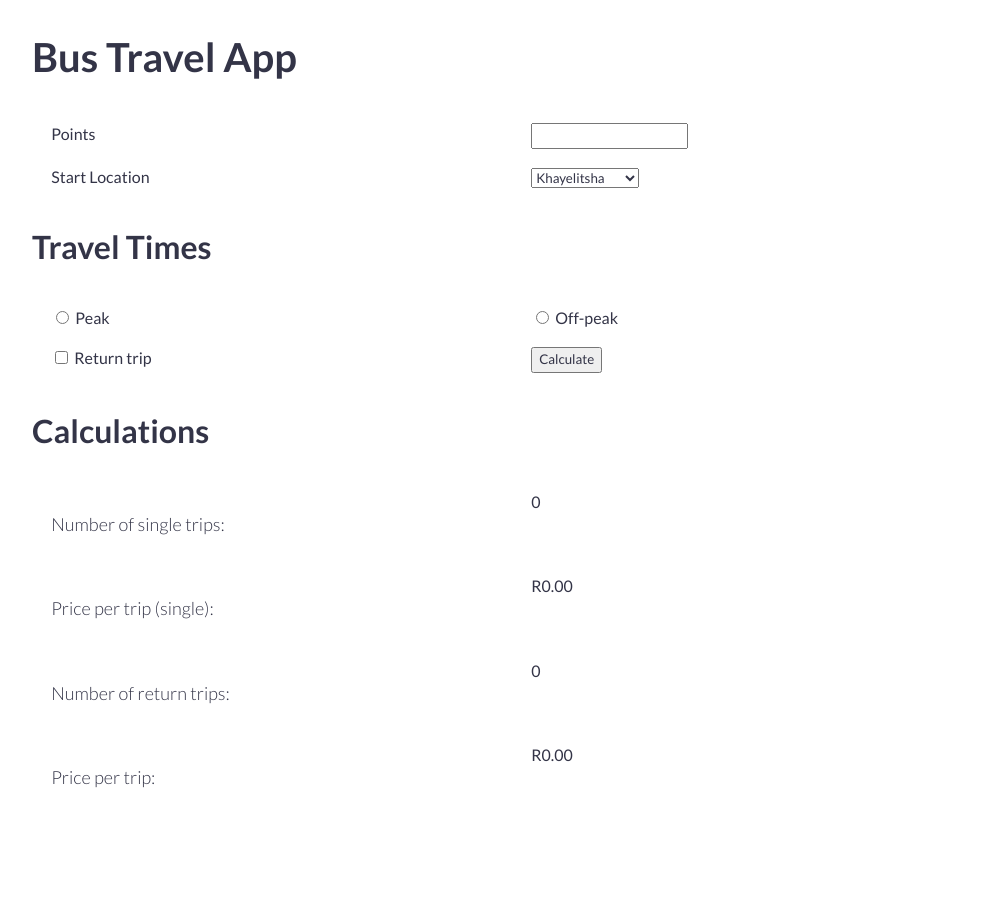
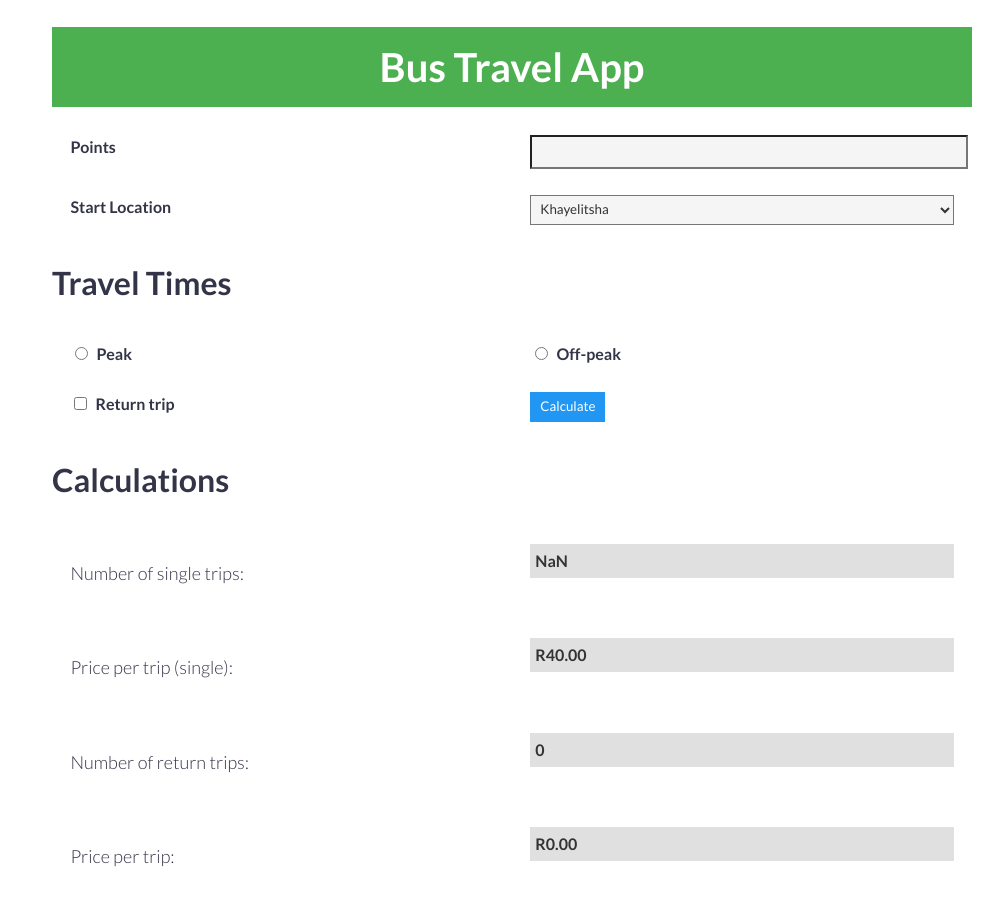
Before and after one commit to Kabelo-pro/bus-travel-widget, a plain HTML site: page index.html in a window 1280 px wide. Both pictures are taken after a click on the button "Calculate". Shown: the whole page, without its empty margins (128-1131 px from the left). Before the commit the page ends 827 px from the top, so only its background shows below. Drawn offline with Linux system fonts and the light colour scheme.

Commit message:
Final commit

```diff
--- a/bus-widget.dom.js
+++ b/bus-widget.dom.js
@@ -0,0 +1,74 @@
+
+
+// DOM references
+const pointsInput = document.getElementById("points");
+const startLocationSelect = document.getElementById("startLocation");
+const peakRadio = document.getElementById("peakRadio");
+const offPeakRadio = document.getElementById("offPeakRadio");
+const returnCheckbox = document.getElementById("returnCheckbox");
+const calculateButton = document.getElementById("calculateButton");
+const singleTripsOutput = document.getElementById("singleTrips");
+const pricePerTripSingleOutput = document.getElementById("pricePerTripSingle");
+const returnTripsOutput = document.getElementById("returnTrips");
+const pricePerTripOutput = document.getElementById("pricePerTrip");
+
+
+
+// Calculate function
+function calculate() {
+    // Get input values
+    const points = parseInt(pointsInput.value);
+    const startLocation = startLocationSelect.value;
+    const isPeakTime = peakRadio.checked;
+    const isReturnTrip = returnCheckbox.checked;
+
+    // Calculate cost per trip and number of trips
+    let costPerTrip = 0;
+    let numberOfTrips = 0;
+
+    // Determine the cost and points required for the selected start location
+    let cost = 0;
+    let pointsRequired = 0;
+
+    if (startLocation === "Khayelitsha") {
+      cost = 40;
+      pointsRequired = 1;
+    } else if (startLocation === "Dunoon") {
+      cost = 25;
+      pointsRequired = 1;
+    } else if (startLocation === "Mitchells Plain") {
+      cost = 30;
+      pointsRequired = 1;
+    }
+
+    // Calculate the cost per trip based on the travel time
+    if (isPeakTime) {
+      costPerTrip = cost + (cost * 0.25); // Increase by 25% during peak time
+    } else {
+      costPerTrip = cost;
+    }
+
+    // Calculate the number of trips based on the available points
+    numberOfTrips = Math.floor(points / pointsRequired);
+
+    // Update DOM elements with calculated values
+    singleTripsOutput.textContent = numberOfTrips;
+    pricePerTripSingleOutput.textContent = `R${costPerTrip.toFixed(2)}`;
+
+    // Calculate number of return trips and cost per return trip
+    if (isReturnTrip) {
+      const returnCostPerTrip = costPerTrip * 2; // Cost per return trip is double the cost per trip
+      const numberOfReturnTrips = Math.floor(numberOfTrips / 2); // Each return trip requires 2 single trips
+
+      // Update DOM elements with calculated values
+      returnTripsOutput.textContent = numberOfReturnTrips;
+      pricePerTripOutput.textContent = `R${returnCostPerTrip.toFixed(2)}`;
+    } else {
+      returnTripsOutput.textContent = "0";
+      pricePerTripOutput.textContent = "R0.00";
+    }
+  }
+
+
+// Event listeners
+calculateButton.addEventListener("click", calculate);
--- a/bus-widget.js
+++ b/bus-widget.js
@@ -0,0 +1,80 @@
+function createBusTravelWidget() {
+    // DOM references
+    const pointsInput = document.getElementById("points");
+    const startLocationSelect = document.getElementById("startLocation");
+    const peakRadio = document.getElementById("peakRadio");
+    const offPeakRadio = document.getElementById("offPeakRadio");
+    const returnCheckbox = document.getElementById("returnCheckbox");
+    const calculateButton = document.getElementById("calculateButton");
+    const singleTripsOutput = document.getElementById("singleTrips");
+    const pricePerTripSingleOutput = document.getElementById("pricePerTripSingle");
+    const returnTripsOutput = document.getElementById("returnTrips");
+    const pricePerTripOutput = document.getElementById("pricePerTrip");
+
+    // Calculate function
+    function calculate() {
+      // Get input values
+      const points = parseInt(pointsInput.value);
+      const startLocation = startLocationSelect.value;
+      const isPeakTime = peakRadio.checked;
+      const isReturnTrip = returnCheckbox.checked;
+
+      // Calculate cost per trip and number of trips
+      let costPerTrip = 0;
+      let numberOfTrips = 0;
+
+      // Determine the cost and points required for the selected start location
+      let cost = 0;
+      let pointsRequired = 0;
+
+      if (startLocation === "Khayelitsha") {
+        cost = 40;
+        pointsRequired = 1;
+      } else if (startLocation === "Dunoon") {
+        cost = 25;
+        pointsRequired = 1;
+      } else if (startLocation === "Mitchells Plain") {
+        cost = 30;
+        pointsRequired = 1;
+      }
+
+      // Calculate the cost per trip based on the travel time
+      if (isPeakTime) {
+        costPerTrip = cost + (cost * 0.25); // Increase by 25% during peak time
+      } else {
+        costPerTrip = cost;
+      }
+
+      // Calculate the number of trips based on the available points
+      numberOfTrips = Math.floor(points / pointsRequired);
+
+      // Update DOM elements with calculated values
+      singleTripsOutput.textContent = numberOfTrips;
+      pricePerTripSingleOutput.textContent = `R${costPerTrip.toFixed(2)}`;
+
+      // Calculate number of return trips and cost per return trip
+      if (isReturnTrip) {
+        const returnCostPerTrip = costPerTrip * 2; // Cost per return trip is double the cost per trip
+        const numberOfReturnTrips = Math.floor(numberOfTrips / 2); // Each return trip requires 2 single trips
+
+        // Update DOM elements with calculated values
+        returnTripsOutput.textContent = numberOfReturnTrips;
+        pricePerTripOutput.textContent = `R${returnCostPerTrip.toFixed(2)}`;
+      } else {
+        returnTripsOutput.textContent = "0";
+        pricePerTripOutput.textContent = "R0.00";
+      }
+    }
+
+    // Attach event listener to calculate button
+    calculateButton.addEventListener("click", calculate);
+
+    // Return an object with the public API
+    return {
+      calculate,
+    };
+  }
+
+  // Usage:
+  const widget = createBusTravelWidget();
+  widget.calculate(); // Run the initial calculation
--- a/index.html
+++ b/index.html
@@ -41,25 +41,25 @@
         <h2>Travel Times</h2>
         <div class="row">
             <div class="col-6">
-                <input type="radio" class="" id="" name="" value="">
-                <label for="">Peak</label>
+                <input type="radio" class="" id="peakRadio" name="travelTime" value="peak">
+                <label for="peakRadio">Peak</label>
             </div>
-
             <div class="col-6">
-                <input type="radio" class="" id="" name="" value="">
-                <label for="">Off-peak</label>
+                <input type="radio" class="" id="offPeakRadio" name="travelTime" value="offPeak">
+                <label for="offPeakRadio">Off-peak</label>
             </div>
         </div>
+
         <div class="row">
             <div class="col-6">
-
-                <input type="checkbox" id="myCheckbox">
-                <label for="myCheckbox">Return trip</label>
+                <input type="checkbox" id="returnCheckbox">
+                <label for="returnCheckbox">Return trip</label>
             </div>
             <div class="col-6">
-                <button type="button">Calculate</button>
+                <button type="button" id="calculateButton">Calculate</button>
             </div>
         </div>
+
 
         <div>
             <h2>Calculations</h2>
--- a/styles.css
+++ b/styles.css
@@ -0,0 +1,81 @@
+/* styles.css */
+
+body {
+    font-family: Arial, sans-serif;
+    margin: 0;
+    padding: 20px;
+  }
+
+  h1 {
+    text-align: center;
+    margin-bottom: 20px;
+    background-color: #4caf50;
+    color: #fff;
+    padding: 10px;
+  }
+
+  .row {
+    margin-bottom: 10px;
+  }
+
+  .col-6 {
+    width: 50%;
+    float: left;
+    box-sizing: border-box;
+  }
+
+  label {
+    font-weight: bold;
+  }
+
+  input[type="text"],
+  select {
+    width: 100%;
+    padding: 5px;
+    background-color: #f5f5f5;
+    color: #333;
+  }
+
+  input[type="checkbox"],
+  input[type="radio"] {
+    margin-right: 5px;
+  }
+
+  button {
+    padding: 5px 10px;
+    background-color: #2196f3;
+    color: #fff;
+    border: none;
+    cursor: pointer;
+  }
+
+  button:hover {
+    background-color: #0d8beb;
+  }
+
+  #singleTrips,
+  #pricePerTripSingle,
+  #returnTrips,
+  #pricePerTrip {
+    font-weight: bold;
+    margin-top: 5px;
+    background-color: #e0e0e0;
+    color: #333;
+    padding: 5px;
+  }
+
+  /* simple-grid.css */
+
+  .container {
+    width: 100%;
+    max-width: 1200px;
+    margin: 0 auto;
+    padding: 0 20px;
+    box-sizing: border-box;
+  }
+
+  .row::after {
+    content: "";
+    display: table;
+    clear: both;
+  }
```
